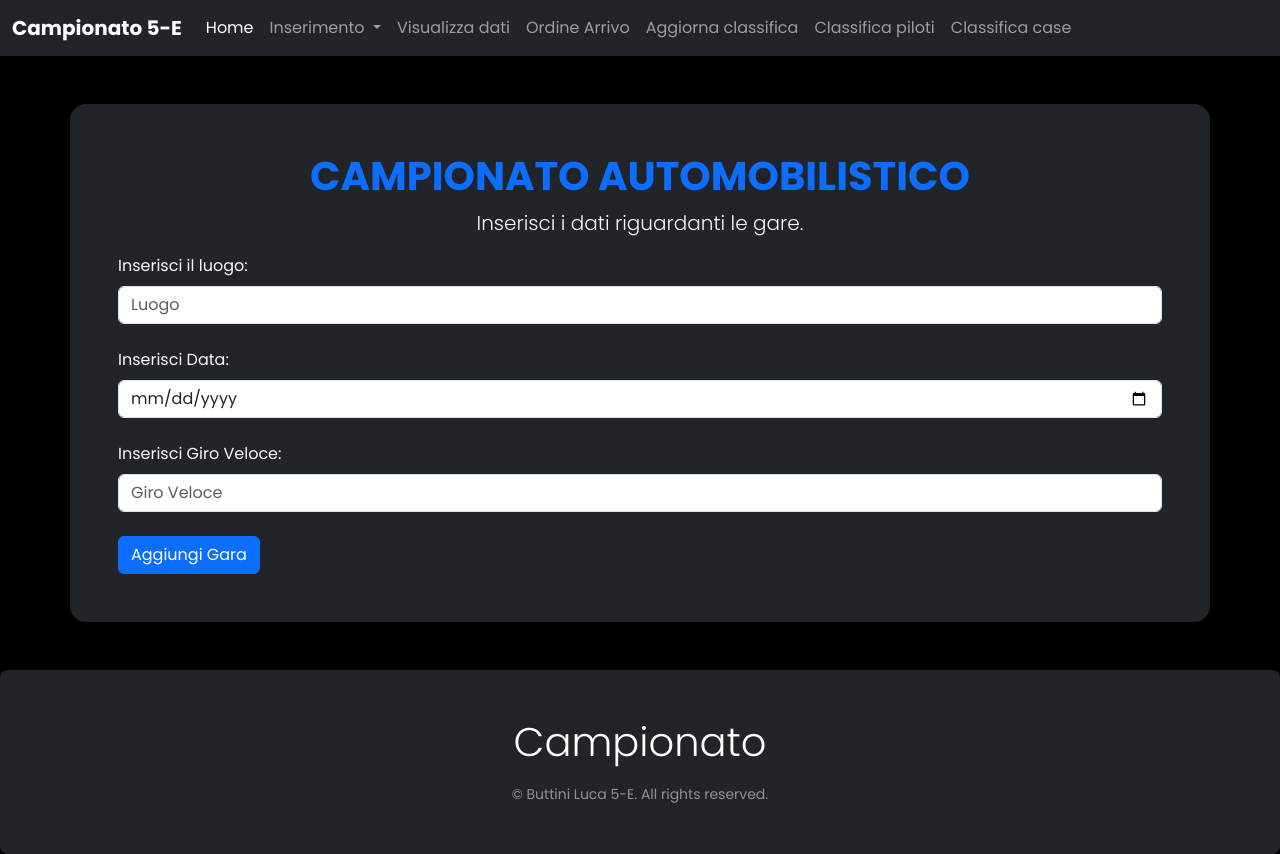
After one commit to LucaButtini/Info-5E, a PHP site: page /insert_gare.php in a window 1280 px wide. The commit adds this page. Run offline with PHP 8.4, Linux system fonts and the light colour scheme.

Commit message:
inserimento

```diff
--- /dev/null
+++ b/PHP/Progetti/Campionato/insert_gare.php
@@ -0,0 +1,63 @@
+<?php
+
+
+$title= 'Gare';
+require 'header.php';
+
+require 'Dbconnection.php';
+$config = require('db_config.php');
+$db = Dbconnection::getDb($config);
+
+if($_SERVER['REQUEST_METHOD'] == 'POST'){
+
+    $luogo = $_POST['luogo'];
+    $data= $_POST['data'];
+    $giro_veloce = $_POST['giro_veloce'];
+
+
+    $query= "INSERT INTO campionato.gare (luogo, data, giro_veloce) VALUES (:luogo, :data, :giro_veloce)";
+
+    $stm= $db->prepare($query);
+
+    $stm->bindValue(':luogo', $luogo);
+    $stm->bindValue(':data', $data);
+    $stm->bindValue(':giro_veloce', $giro_veloce);
+
+
+    $stm->execute();
+
+    header('Location: confirm.html');
+
+    exit();
+}
+
+
+?>
+<div class="container bg-dark mt-5 p-5 text-light rounded-4">
+    <div class="text-center p-">
+        <h1 class="text-primary"><strong>CAMPIONATO AUTOMOBILISTICO</strong></h1>
+        <p class="lead">Inserisci i dati riguardanti le gare.</p>
+    </div>
+
+    <form method="post" action="insert_gare.php">
+        <div class="mb-4">
+            <label for="luogo" class="form-label">Inserisci il luogo:</label>
+            <input type="text" class="form-control" id="luogo" name= "luogo" placeholder="Luogo" required>
+        </div>
+        <div class="mb-4">
+            <label for="data" class="form-label">Inserisci Data:</label>
+            <input type="date" class="form-control" id="data" name="data" required>
+        </div>
+        <div class="mb-4">
+            <label for="giro_veloce" class="form-label">Inserisci Giro Veloce:</label>
+            <input type="number" class="form-control" id="giro_veloce" name= "giro_veloce" placeholder="Giro Veloce" required>
+        </div>
+
+
+        <button type="submit" class="btn btn-primary"><i class="bi bi-plus-circle"></i> Aggiungi Gara</button>
+    </form>
+</div>
+
+<?php
+require 'footer.php';
+?>
--- a/PHP/Progetti/Campionato/iscrizione.php
+++ b/PHP/Progetti/Campionato/iscrizione.php
@@ -38,7 +38,7 @@ require 'header.php';
                         <div class="card shadow-sm bg-black text-white border border-2 border-white">
                             <div class="card-body">
                                 <h5 class="card-title">Gare</h5>
-                                <a href="insert_casa.php" class="btn btn-primary"><i class="bi bi-plus-circle"></i>Inserisci</a>
+                                <a href="insert_gare.php" class="btn btn-primary"><i class="bi bi-plus-circle"></i>Inserisci</a>
                             </div>
                         </div>
                     </div>
@@ -48,7 +48,7 @@ require 'header.php';
                         <div class="card shadow-sm bg-black text-white border border-2 border-white">
                             <div class="card-body">
                                 <h5 class="card-title">Partecipazioni</h5>
-                                <a href="insert_casa.php" class="btn btn-primary"><i class="bi bi-plus-circle"></i>Inserisci</a>
+                                <a href="insert_partecipazioni.php" class="btn btn-primary"><i class="bi bi-plus-circle"></i>Inserisci</a>
                             </div>
                         </div>
                     </div>
```
Also changed, not shown: PHP/Progetti/Campionato/insert_partecipazioni.php (added, +55 -0 lines), PHP/Progetti/Campionato/insert_piloti.php (+6 -3 lines).
